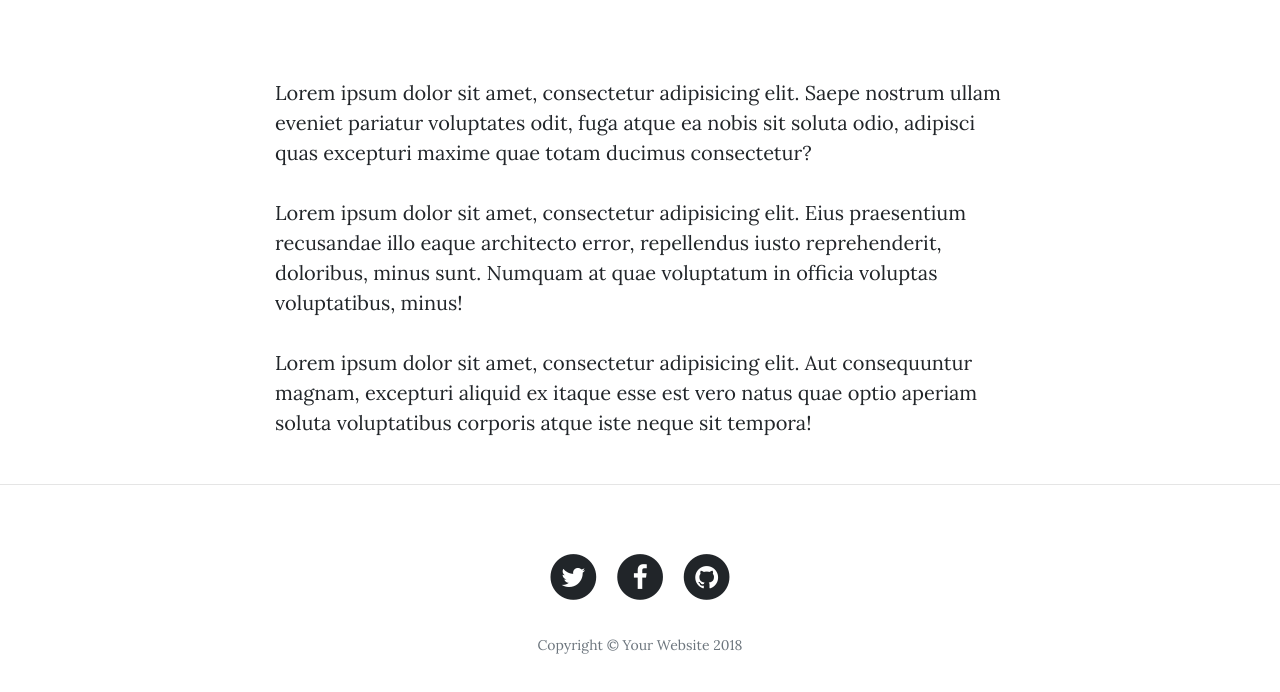
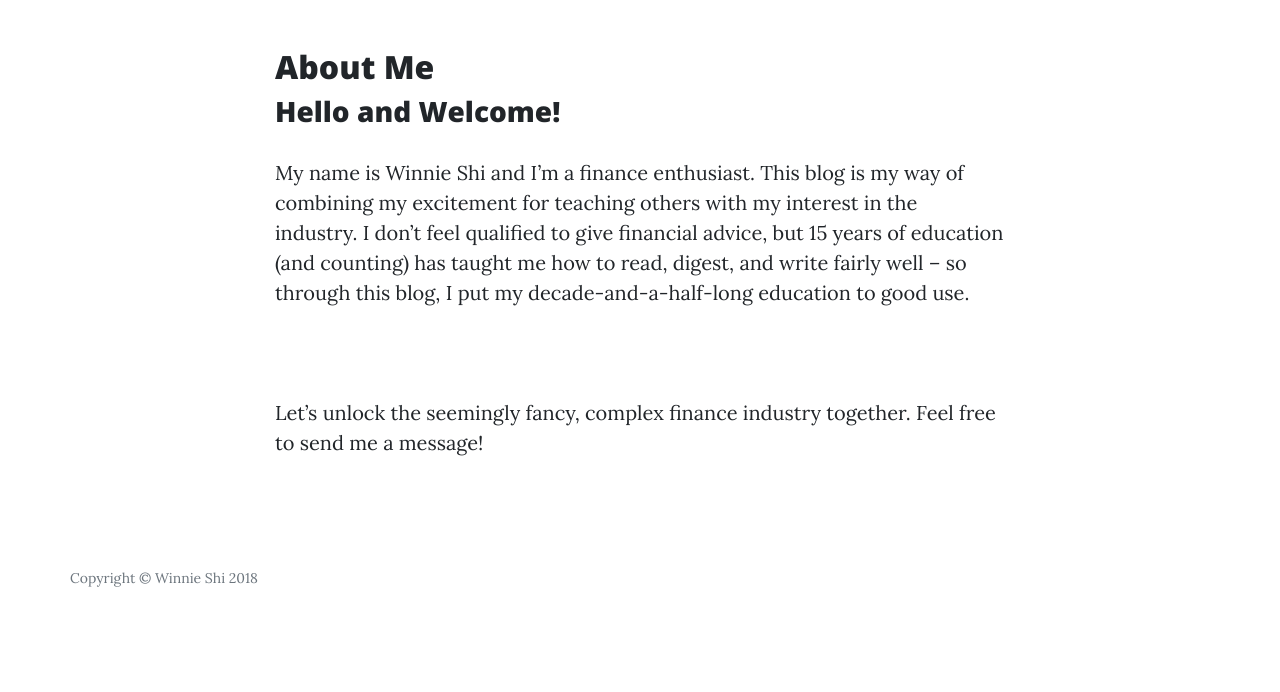
Before and after one commit to winnies100/winnies100.github.io, a website: page about.html in a window 1280 px wide. Shown: the part 534-1226 px from the top of the page. After the commit the page ends 1188 px from the top, so only its background shows below. Drawn offline with nearby package versions, Linux system fonts and the light colour scheme.

Commit message:
Update about.html

```diff
--- a/about.html
+++ b/about.html
@@ -71,47 +71,25 @@
     <div class="container">
       <div class="row">
         <div class="col-lg-8 col-md-10 mx-auto">
-          <p>Lorem ipsum dolor sit amet, consectetur adipisicing elit. Saepe nostrum ullam eveniet pariatur voluptates odit, fuga atque ea nobis sit soluta odio, adipisci quas excepturi maxime quae totam ducimus consectetur?</p>
-          <p>Lorem ipsum dolor sit amet, consectetur adipisicing elit. Eius praesentium recusandae illo eaque architecto error, repellendus iusto reprehenderit, doloribus, minus sunt. Numquam at quae voluptatum in officia voluptas voluptatibus, minus!</p>
-          <p>Lorem ipsum dolor sit amet, consectetur adipisicing elit. Aut consequuntur magnam, excepturi aliquid ex itaque esse est vero natus quae optio aperiam soluta voluptatibus corporis atque iste neque sit tempora!</p>
+          <h2> About Me </h2>
+          <h3> Hello and Welcome! </h3>
+          <p> My name is Winnie Shi and I’m a finance enthusiast.
+            This blog is my way of combining my excitement for teaching
+            others with my interest in the industry. I don’t feel qualified
+            to give financial advice, but 15 years of education (and counting)
+            has taught me how to read, digest, and write fairly well – so through this blog,
+            I put my decade-and-a-half-long education to good use. </p>
+          <br>
+          <p> Let’s unlock the seemingly fancy, complex finance industry together. Feel free to send me a message! </p>
         </div>
       </div>
     </div>
-
-    <hr>
 
     <!-- Footer -->
     <footer>
       <div class="container">
         <div class="row">
-          <div class="col-lg-8 col-md-10 mx-auto">
-            <ul class="list-inline text-center">
-              <li class="list-inline-item">
-                <a href="#">
-                  <span class="fa-stack fa-lg">
-                    <i class="fa fa-circle fa-stack-2x"></i>
-                    <i class="fa fa-twitter fa-stack-1x fa-inverse"></i>
-                  </span>
-                </a>
-              </li>
-              <li class="list-inline-item">
-                <a href="#">
-                  <span class="fa-stack fa-lg">
-                    <i class="fa fa-circle fa-stack-2x"></i>
-                    <i class="fa fa-facebook fa-stack-1x fa-inverse"></i>
-                  </span>
-                </a>
-              </li>
-              <li class="list-inline-item">
-                <a href="#">
-                  <span class="fa-stack fa-lg">
-                    <i class="fa fa-circle fa-stack-2x"></i>
-                    <i class="fa fa-github fa-stack-1x fa-inverse"></i>
-                  </span>
-                </a>
-              </li>
-            </ul>
-            <p class="copyright text-muted">Copyright &copy; Your Website 2018</p>
+            <p class="copyright text-muted">Copyright &copy; Winnie Shi 2018</p>
           </div>
         </div>
       </div>
```
